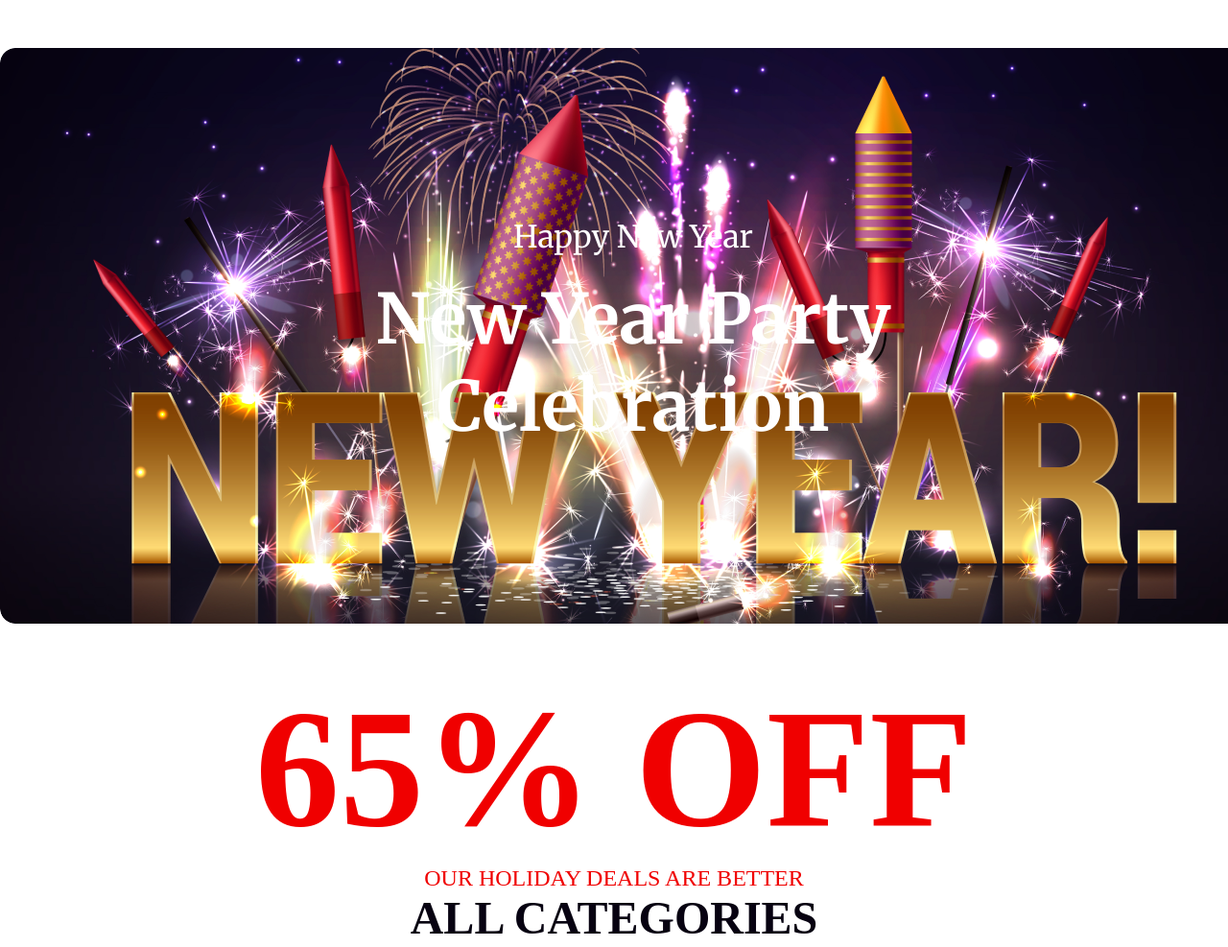
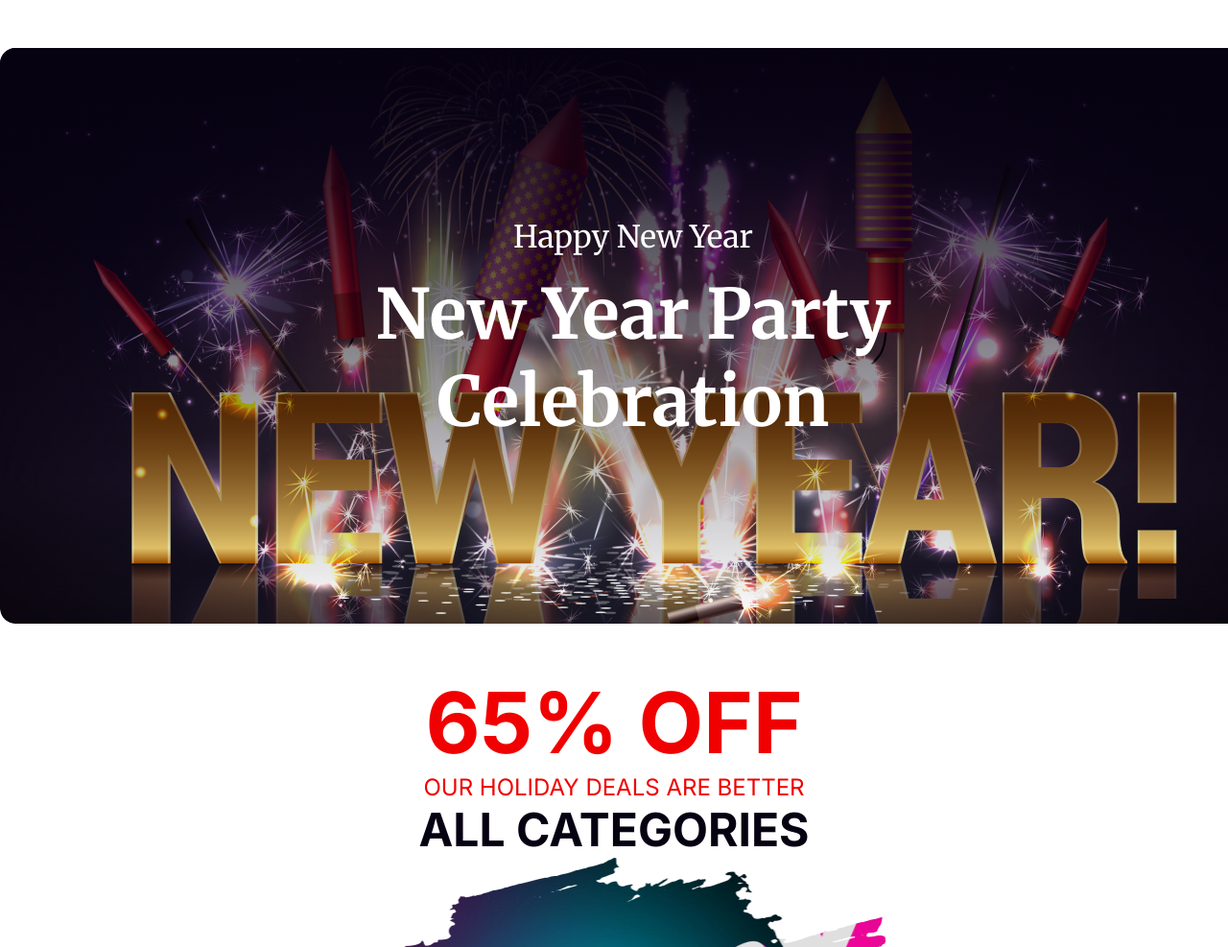
Before and after one commit to mdalamin17/b9a1-new-year-new-mission, a plain HTML site: page index.html in a window 1280 px wide. Shown: the top 987 px of the page at 96% size. Drawn offline with Linux system fonts and the light colour scheme.

Commit message:
off-section

```diff
--- a/index.html
+++ b/index.html
@@ -1,44 +1,41 @@
 <!DOCTYPE html>
 <html lang="en">
   <head>
-    <meta charset="UTF-8">
-    <meta name="viewport" content="width=device-width, initial-scale=1.0">
-    <title>B9A1-New-Year-New-Mission</title>
-    <link rel="stylesheet" href="styles/style.css">
-    <link rel="preconnect" href="https://fonts.googleapis.com">
-<link rel="preconnect" href="https://fonts.gstatic.com" crossorigin>
-<link href="https://fonts.googleapis.com/css2?family=Merriweather:ital,wght@0,300;0,400;0,700;0,900;1,300;1,400;1,700;1,900&display=swap" rel="stylesheet">
-<link rel="preconnect" href="https://fonts.googleapis.com">
-<link rel="preconnect" href="https://fonts.gstatic.com" crossorigin>
-<link href="https://fonts.googleapis.com/css2?family=Inter:wght@100;200;300;400;500;600;700;800;900&display=swap" rel="stylesheet">
+    <meta charset="UTF-8"/>
+    <meta name="viewport" content="width=device-width, initial-scale=1.0" />
+    <title>Document</title>
+    <link rel="stylesheet" href="styles/style.css" />
+    <link rel="preconnect" href="https://fonts.googleapis.com" />
+    <link rel="preconnect" href="https://fonts.gstatic.com" crossorigin />
+    <link
+      href="https://fonts.googleapis.com/css2?family=Merriweather:ital,wght@0,300;0,400;0,700;0,900;1,300;1,400;1,700;1,900&display=swap"
+      rel="stylesheet"
+    />
+    <link rel="preconnect" href="https://fonts.googleapis.com" />
+    <link rel="preconnect" href="https://fonts.gstatic.com" crossorigin />
+    <link
+      href="https://fonts.googleapis.com/css2?family=Inter:wght@100;200;300;400;500;600;700;800;900&display=swap"
+      rel="stylesheet"
+    />
   </head>
   <body>
-    <header>
-        <div class="banner-section">
-            <div class="banner-inside-p">
-                <p class="banner-heading">Happy New Year</p>
-               </div>
-               <div class="banner-inside-h">
-                <h4 class="banner-title">New Year Party<br> Celebration</h4>
+    <div>
+      <div class="banner-img">
+        <div class="banner-description">
+          <p class="happy-new-year">Happy New Year</p>
+          <h1 class="new-year-celebration">New Year Party <br />Celebration</h1>
         </div>
       </div>
-        <div class="off-section-main">
+    </div>
     <div class="off-section">
-                <h1>65% OFF</h1>
+      <div>
+        <h5 class="off">65% OFF</h5>
+        <div>
+          <p class="holiday-deal">OUR HOLIDAY DEALS ARE BETTER</p>
+          <h6 class="catagories">ALL CATEGORIES</h6>
         </div>
-            <div class="off-section-p"><p>OUR HOLIDAY DEALS ARE BETTER</p>
+        <img src="./resources/New Year Photo.png" alt="">
       </div>
-            <div class="off-section-h">
-                <h4>ALL CATEGORIES</h4>
     </div>
-            <div></div>
-        </div>
-    </header>
-    <main>
-
-    </main>
-    <footer>
-
-    </footer>
   </body>
 </html>
--- a/styles/style.css
+++ b/styles/style.css
@@ -2,54 +2,49 @@
   margin: 0px;
   padding: 0px;
 }
-.banner-section {
-  background-image: url("../resources/Banner\ Image.png");
+.banner-img {
+  border-radius: 16px;
+background: url('../resources/Banner\ Image.png'), lightgray 0px -150.131px / 100% 164.194% no-repeat;
   width: 1320px;
   height: 600px;
+
+  padding: 50px auto;
+  margin: 50px auto;
+}
+.banner-description {
+  font-family: Merriweather;
+  color: #ffffff;
+  text-align: center;
+  height: 100%;
+  width: 100%;
   border-radius: 16px;
-  background-color: linear-gradient(180deg, #070211 0%, rgba(7, 2, 17, 0) 100%);
-  margin: 50px auto;
-  color: #ffffff;
-  border: 16px;
-  font-family: "Merriweather";
+  background: linear-gradient(180deg, #070211 0%, rgba(7, 2, 17, 0) 100%);
 }
-.banner-heading {
+.happy-new-year {
   font-size: 32px;
-  font-weight: 400px;
+  padding-top: 177px;
 }
-.banner-title {
+.new-year-celebration {
   font-size: 72px;
-  font-weight: 900px;
+  padding-top: 15px;
 }
-.banner-inside-p,
-.banner-inside-h {
-  justify-content: center;
+.off-section {
+  font-family: Inter;
   text-align: center;
 }
-.banner-inside-p {
-  padding-top: 177px;
+.off {
+  color: #f00000;
+  font-size: 88px;
 }
-.banner-inside-h {
-  padding-top: 20px;
+.holiday-deal {
+  color: #f00000;
+  font-size: 24px;
 }
-.off-sectin-main {
-  font-family: Inter;
+.catagories {
+  color: #070211;
+  font-size: 48px;
 }
-.off-section {
-  color: #f00000;
-  text-align: center;
-  font-size: 88px;
-  font-weight: 700px;
+.off-section img {
+  width: 802.9px;
+  height: 500px;
 }
-.off-section-p {
-  color: #f00000;
-  text-align: center;
-  font-size: 24px;
-  font-weight: 500px;
-}
-.off-section-h {
-  color: #070211;
-  text-align: center;
-  font-size: 48px;
-  font-weight: 700px;
-}
```
Lines whose indentation alone changed are shown as unchanged.
